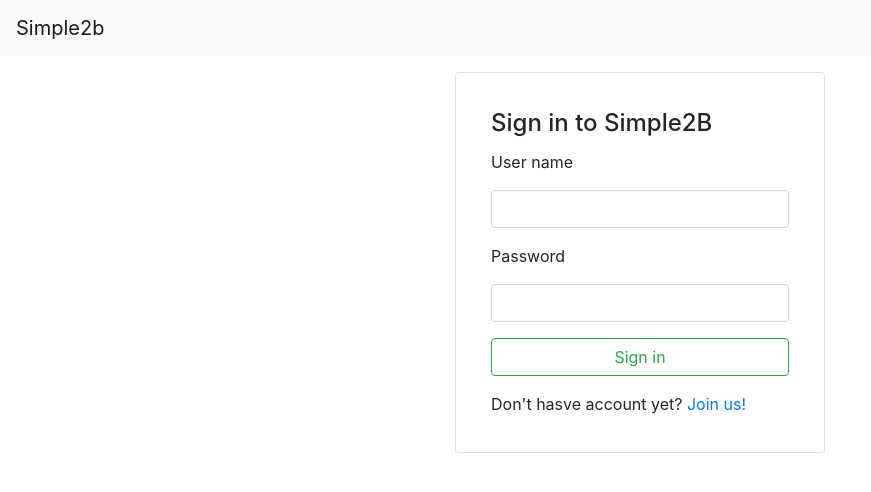
After one commit to Simple2B/jobs, a Flask app: page /login in a window 1280 px wide. The commit adds this page. Shown: the top 492 px of the page, without its empty margins (0-871 px from the left). Run offline with Flask 2, Linux system fonts and the light colour scheme; parts of the project's set-up code (start-up, migrations or seed data) failed here and were passed over; some libraries are stand-ins or nearby versions.

Commit message:
advanced forms

```diff
--- a/app.py
+++ b/app.py
@@ -1,4 +1,4 @@
-from flask import Flask, render_template, session, request, redirect
+import flask
 import json
 from flask_mail import Mail
 from forms.login_form import LoginForm
@@ -11,7 +11,7 @@ import secret_settings
 import messages
 
 
-app = Flask(__name__)
+app = flask.Flask(__name__)
 app.secret_key = secret_settings.app_secret_key
 
 config = json.load(open("config.json"))
@@ -21,52 +21,59 @@ mail = Mail(app)
 
 
 def is_user_logged_in():
-    return 'user_id' in session
+    return 'user_id' in flask.session
 
 
 def fetch_user_by_id():
     with db_session_ctx(read_only=True) as db:
-        user: User = db.query(User).filter(User.id == session['user_id']).first()
+        user: User = db.query(User).filter(User.id == flask.session['user_id']).first()
         return user
 
 
 def simple_message(message):
-    return render_template("simple_message.html", message=message)
+    return flask.render_template("simple_message.html", message=message)
 
 
 @app.route("/")
 def home():
     if not is_user_logged_in():
-        return render_template("landing.html", form=LoginForm())
+        return flask.redirect("/login")
     user = fetch_user_by_id()
     if not user.is_active:
-        return "User is inactive"
+        return "User is banned"
     if not user.is_email_confirmed:
-        return render_template("confirm_email.html", user=user)
+        return flask.render_template("confirm_email.html", user=user)
     if user.role == UserRoleEnum.ADMIN.value:
         return admin_console()
     if not user.is_test_completed:
-        return render_template("test_invitation.html", username=user.name)
+        return flask.render_template("test_invitation.html", username=user.name)
     return simple_message(messages.TEST_COMPLETED)
 
 
-@app.route("/login", methods=['POST'])
+@app.route("/login", methods=['GET', 'POST'])
 def login():
+    if flask.request.method == 'GET':
+        return flask.render_template("login.html", form=LoginForm())
     form = LoginForm()
     if form.validate_on_submit():
         with db_session_ctx(read_only=True) as db:
             user: User = db.query(User).filter(User.name == form.name).first()
             if user and user.password == form.passwd:
-                session['user_id'] = user.id
-                return redirect("/")
+                flask.session['user_id'] = user.id
+                return flask.redirect("/")
             else:
                 return "no such user"
     else:
         return "error in form"
 
 
+@app.route("/join", methods=['GET'])
+def signup_get():
+    return flask.render_template('join.html', form=SignupForm())
+
+
 @app.route("/signup", methods=['POST'])
-def signup():
+def signup_post():
     form = SignupForm()
     if form.validate_on_submit():
         user = None  # for return
@@ -81,22 +88,21 @@ def signup():
             user = db.query(User).filter(User.name == form.name).first()
             user.generate_email_confirmation_token()
             user.send_confirmation_email(mail)
-            return render_template("confirm_email.html", user=user)
-
+            return flask.render_template("confirm_email.html", user=user)
     else:
-        return render_template("landing.html", form=form, role=session['role'])
+        return flask.render_template("join.html", form=form)
 
 
 @app.route("/confirm_email", methods=['GET'])
 def confirm():
-    token = request.args.get('token')
+    token = flask.request.args.get('token')
     if token is None:
         if not is_user_logged_in():
-            return redirect("/")
+            return flask.redirect("/")
         else:
             user = fetch_user_by_id()
             if not user.is_email_confirmed:
-                return render_template("confirm_email.html", user=user)
+                return flask.render_template("confirm_email.html", user=user)
             else:
                 return simple_message(messages.EMAIL_ALREADY_CONFIRMED)
     with db_session_ctx(read_only=False) as dsession:
@@ -112,10 +118,10 @@ def confirm():
 
 @app.route("/confirm_email/resend", methods=['POST'])
 def resend():
-    if 'user_id' not in session:
-        return redirect("/")
+    if 'user_id' not in flask.session:
+        return flask.redirect("/")
     else:
-        user_id = session['user_id']
+        user_id = flask.session['user_id']
         with db_session_ctx() as dsession:
             user: User = dsession.query(User).filter(User.id == user_id).first()
             if user.is_email_confirmed:
@@ -127,55 +133,55 @@ def resend():
 
 @app.route("/admin", methods=['GET', 'POST'])
 def admin_console():
-    if 'user_id' not in session:
-        return redirect("/")
-    admin_id = session['user_id']
+    if 'user_id' not in flask.session:
+        return flask.redirect("/")
+    admin_id = flask.session['user_id']
     with db_session_ctx() as db:
         admin = db.query(User).filter(User.id == admin_id).first()
         if admin.role != UserRoleEnum.ADMIN.value:
-            return redirect("/")
+            return flask.redirect("/")
         else:
-            if request.method == 'GET':
-                return render_template("admin_console.html", users=db.query(User).all())
-            if request.method == 'POST':
-                print(request.form['admin_action'])
-                print(request.form['selected_users'])
-                for user_id in json.loads(request.form['selected_users']):
+            if flask.request.method == 'GET':
+                return flask.render_template("admin_console.html", users=db.query(User).all())
+            if flask.request.method == 'POST':
+                print(flask.request.form['admin_action'])
+                print(flask.request.form['selected_users'])
+                for user_id in json.loads(flask.request.form['selected_users']):
                     user = db.query(User).filter(User.id == user_id).first()
                     if user is None:
                         # TODO proper error display
                         return "error: no user with id {}".format(user_id)
-                    if request.form['admin_action'] == "ban":
+                    if flask.request.form['admin_action'] == "ban":
                         user.is_active = False
-                    if request.form['admin_action'] == "unban":
+                    if flask.request.form['admin_action'] == "unban":
                         user.is_active = True
-                    if request.form['admin_action'] == "make_admin":
+                    if flask.request.form['admin_action'] == "make_admin":
                         user.role = UserRoleEnum.ADMIN.value
-                    if request.form['admin_action'] == "make_user":
+                    if flask.request.form['admin_action'] == "make_user":
                         user.role = UserRoleEnum.USER.value
-                return redirect("/", 302)
+                return flask.redirect("/", 302)
                 # admin console ban and make admin actions
 
 
 @app.route('/logout', methods=['POST'])
 def logout():
-    if 'user_id' in session:
-        session.pop('user_id')
-    return render_template("landing.html", form=LoginForm())
+    if 'user_id' in flask.session:
+        flask.session.pop('user_id')
+    return flask.redirect("/")
 
 
 @app.route('/skill_test', methods=['GET'])
 def skill_test_get():
     if not is_user_logged_in():
-        return redirect("/")
+        return flask.redirect("/")
     skt = SkillTest()
-    return render_template("skill_test.html", skill_test=skt)
+    return flask.render_template("skill_test.html", skill_test=skt)
 
 
 @app.route('/skill_test', methods=['POST'])
 def skill_test_post():
     if not is_user_logged_in():
-        return redirect("/")
+        return flask.redirect("/")
     if fetch_user_by_id().is_test_completed:
         return simple_message(messages.REPEAT_TEST_SUBMIT)
     exam_form = ExamForm()
@@ -188,7 +194,7 @@ def skill_test_post():
     print("user answers: ", user_answers_array)
 
     with db_session_ctx() as db:
-        user = db.query(User).filter(User.id == session['user_id']).first()
+        user = db.query(User).filter(User.id == flask.session['user_id']).first()
         user.test_results = json.dumps(SkillTest().as_list_with_answers(user_answers_array))
         user.is_test_completed = True
     return simple_message(messages.TEST_COMPLETED)
--- a/forms/login_form.py
+++ b/forms/login_form.py
@@ -1,11 +1,11 @@
 from flask_wtf import FlaskForm
-from wtforms import StringField
+from wtforms import StringField, PasswordField
 from wtforms.validators import DataRequired
 
 
 class LoginForm(FlaskForm):
     username = StringField('username', validators=[DataRequired()])
-    password = StringField('password', validators=[DataRequired()])
+    password = PasswordField('password', validators=[DataRequired()])
 
     @property
     def name(self):
--- a/forms/signup_form.py
+++ b/forms/signup_form.py
@@ -1,10 +1,10 @@
 from wtforms import StringField
-from wtforms.validators import DataRequired
+from wtforms.validators import DataRequired, Email
 from .login_form import LoginForm
 
 
 class SignupForm(LoginForm):
-    email = StringField('email', validators=[DataRequired()])
+    email = StringField(validators=[Email(message='Not a valid email address.'), DataRequired()])
 
     @property
     def e_mail(self):
--- a/messages.py
+++ b/messages.py
@@ -1,5 +1,5 @@
 TEST_COMPLETED = "Thank you! Test completed."
-USER_CREATED = "User {} created. Please check your mail and follow the link inside to confirm your e-mail adress."
+USER_CREATED = "User {} created. Please check your mail and follow the link inside to confirm your e-mail address."
 EMAIL_CONFIRMED = "Thank you, email is confirmed."
 EMAIL_ALREADY_CONFIRMED = "Your email has already been confirmed."
 REPEAT_TEST_SUBMIT = "Test results have been already submitted."
--- a/templates/base.html
+++ b/templates/base.html
@@ -13,6 +13,13 @@
     <!-- Datatables plugin for jquery -->
     <link rel="stylesheet" type="text/css" href="https://cdn.datatables.net/v/dt/dt-1.10.20/datatables.min.css"/>
     <script type="text/javascript" src="https://cdn.datatables.net/v/dt/dt-1.10.20/datatables.min.js"></script>
+
+    <style>
+        .errors {
+            list-style-type: none; /* тип маркера списка */
+            color: red
+        }
+    </style>
 
     {% block head %}{% endblock %}
 </head>
--- /dev/null
+++ b/templates/login.html
@@ -0,0 +1,27 @@
+{%extends 'base.html'%}
+{%block content%}
+<div class="container">
+<div class="row justify-content-center">
+    <div class="col-lg-4 card">
+    <div class="card-body">
+        <h4 class="card-title mt-3">Sign in to Simple2B</h4>
+        <form action="/login" method="post">
+            {{ form.hidden_tag() }}
+            <div class="form-group">
+                <p>User name</p>
+                <input type="text" class="form-control" name="username">
+            </div>
+            <div class="form-group">
+                <p>Password</p>
+                <input type="password" class="form-control"  name="password">
+            </div>
+            <div>
+                <input type="submit" class="btn btn-outline-success btn-block mb-3"  value="Sign in">
+            </div>
+            <div><p>Don't hasve account yet? <a href="/join">Join us!</a></p></div>
+        </form>
+    </div>
+    </div>
+</div>
+</div>
+{%endblock%}
```
Also changed, not shown: templates/join.html (added, +51 -0 lines), templates/landing.html (deleted, +0 -123 lines).
